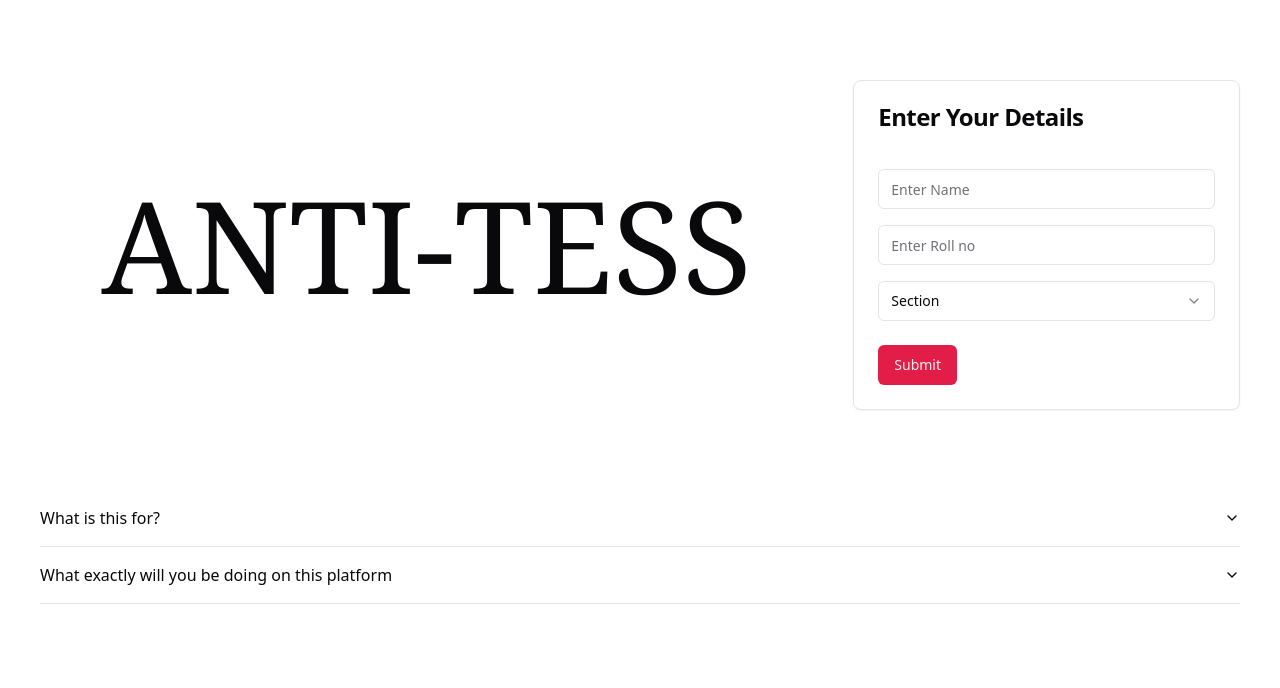
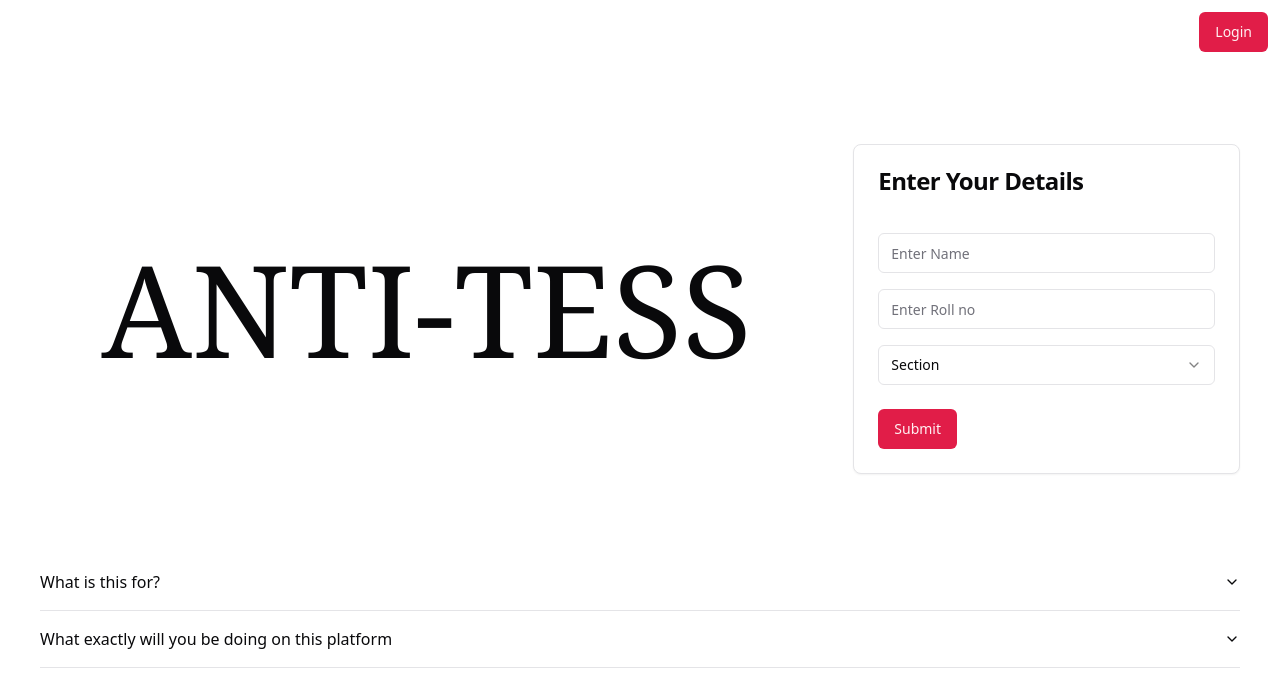
Before and after one commit to dheeraj0831/anti-tess, a React (Vite) app: page / in a window 1280 px wide. Shown: the top 688 px of the page. Built offline with nearby package versions, Linux system fonts and the light colour scheme.

Commit message:
approver login

```diff
--- a/src/pages/Landing.jsx
+++ b/src/pages/Landing.jsx
@@ -24,7 +24,14 @@ import {
 } from "@/components/ui/select"
 
 import { useNavigate } from 'react-router-dom'
-
+import {
+    Dialog,
+    DialogContent,
+    DialogDescription,
+    DialogHeader,
+    DialogTitle,
+    DialogTrigger,
+} from "@/components/ui/dialog"
 export default function Landing() {
     const [section, setSection] = useState(null)
     const navigate = useNavigate()
@@ -45,6 +52,22 @@ export default function Landing() {
     }
     return (
         <>
+            <div className="flex justify-end m-3">
+                <Dialog>
+                    <DialogTrigger asChild>
+                        <Button>Login</Button>
+                    </DialogTrigger>
+
+                    <DialogContent className='max-w-md'>
+                    <DialogHeader>
+                        <DialogTitle>This is for Verifiers Only</DialogTitle>
+                    </DialogHeader>
+                        <Input type="text" className='mt-4' placeholder="Enter UserName" />
+                        <Input type="text" className='mt-4 mb-4' placeholder="Enter Password" />
+                        <Button>Login</Button>
+                    </DialogContent>
+                </Dialog>
+            </div>
             <div className="flex flex-row items-center">
                 <div className="basis-4/6">
                     <p className='text-9xl  font-serif text-center'>ANTI-TESS</p>
```
Also changed, not shown: 1 other file (tests, documents, lock files or other folders).
